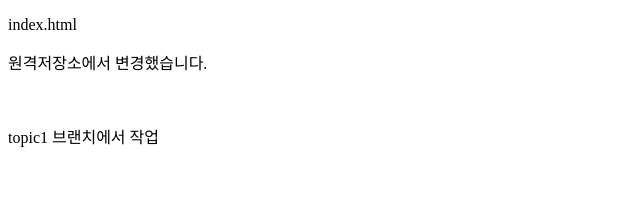
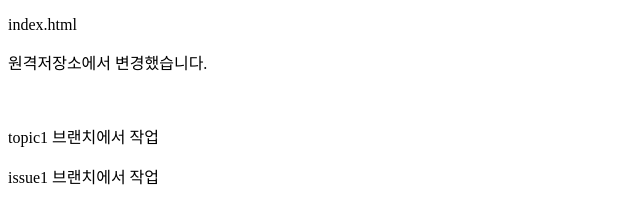
Before and after one commit to jaeyongyi/HelloProject, a plain HTML site: page index.html in a window 1280 px wide. Shown: the whole page, without its empty margins (0-640 px from the left). Drawn offline with Linux system fonts and the light colour scheme.

```diff
--- a/index.html
+++ b/index.html
@@ -5,5 +5,6 @@
 	<p> 원격저장소에서 변경했습니다. </p>
 	<br>
 	<p> topic1 브랜치에서 작업 </p>
+	<p> issue1 브랜치에서 작업 </p>
 </body>
 </html>
```
